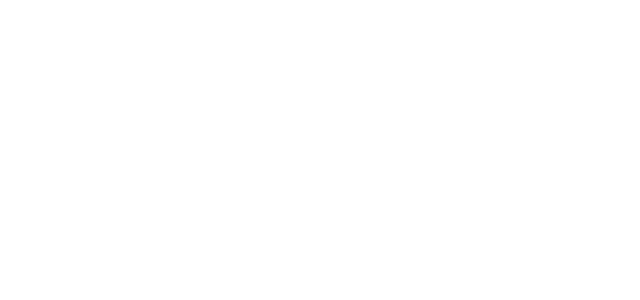
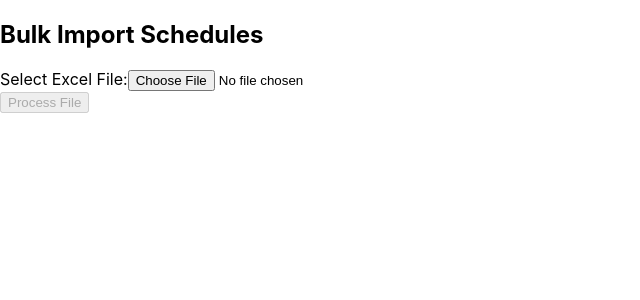
Before and after one commit to onbyz/PAM-App, a React (Create React App) app: page /bulk in a window 1280 px wide. Before the commit this address had no page. Shown: the top 300 px of the page, without its empty margins (0-640 px from the left). Built offline with nearby package versions, Linux system fonts and the light colour scheme.

Commit message:
added bulk add option

```diff
--- a/src/App.js
+++ b/src/App.js
@@ -342,6 +342,7 @@
           {' '}List by Origin Port
         </label>
         <Link to={"/add"} style={{marginLeft:'20px'}} ><button>Add +</button></Link>
+        <Link to={"/bulk"} style={{marginLeft:'20px'}} ><button>Bulk add</button></Link>
       </div>
 
       {/* Filter dropdowns */}
--- /dev/null
+++ b/src/BulkUpload.js
@@ -0,0 +1,118 @@
+import React, { useState } from 'react';
+
+const BulkScheduleUpload = () => {
+    const [file, setFile] = useState(null);
+    const [isLoading, setIsLoading] = useState(false);
+    const [response, setResponse] = useState(null);
+    const [error, setError] = useState(null);
+
+    const handleFileChange = (e) => {
+        const selectedFile = e.target.files[0];
+        setFile(selectedFile);
+        setError(null);
+        setResponse(null);
+    };
+
+    const validateFile = (file) => {
+        if (!file) {
+            setError('Please select a file');
+            return false;
+        }
+
+        const allowedTypes = ['application/vnd.openxmlformats-officedocument.spreadsheetml.sheet', 'application/vnd.ms-excel'];
+        if (!allowedTypes.includes(file.type)) {
+            setError('Please upload only Excel files (.xlsx or .xls)');
+            return false;
+        }
+
+        return true;
+    };
+
+    const handleSubmit = async (e) => {
+        e.preventDefault();
+
+        if (!validateFile(file)) {
+            return;
+        }
+
+        setIsLoading(true);
+        setError(null);
+        setResponse(null);
+
+        const formData = new FormData();
+        formData.append('scheduleFile', file);
+
+        try {
+            const response = await fetch(`${process.env.REACT_APP_BASE_URL}/api/admin/schedule/bulk`, {
+                method: 'POST',
+                body: formData,
+            });
+
+            const data = await response.json();
+
+            if (!response.ok) {
+                throw new Error(data.message || 'Failed to upload schedules');
+            }
+
+            setResponse(data);
+        } catch (err) {
+            setError(err.message || 'Something went wrong');
+        } finally {
+            setIsLoading(false);
+        }
+    };
+
+    return (
+        <div>
+            <h2>Bulk Import Schedules</h2>
+
+            <form onSubmit={handleSubmit}>
+                <div>
+                    <label htmlFor="scheduleFile">Select Excel File:</label>
+                    <input
+                        type="file"
+                        id="scheduleFile"
+                        accept=".xlsx, .xls"
+                        onChange={handleFileChange}
+                    />
+                </div>
+
+                <button type="submit" disabled={isLoading || !file}>
+                    {isLoading ? 'Processing...' : 'Process File'}
+                </button>
+            </form>
+
+            {error && (
+                <div style={{ color: 'red', marginTop: '10px' }}>
+                    Error: {error}
+                </div>
+            )}
+
+            {response && (
+                <div style={{ marginTop: '20px' }}>
+                    <h3>Processing Results:</h3>
+                    <p>Total records processed: {response.data.total}</p>
+                    <p>Created: {response.data.created}</p>
+                    <p>Updated: {response.data.updated}</p>
+                    <p>Failed: {response.data.failed}</p>
+
+                    {response.data.failed > 0 && (
+                        <div>
+                            <h4>Failed Records:</h4>
+                            <ul>
+                                {response.data.errors.map((error, index) => (
+                                    <li key={index}>
+                                        Row data: {JSON.stringify(error.row)}<br />
+                                        Error: {error.error}
+                                    </li>
+                                ))}
+                            </ul>
+                        </div>
+                    )}
+                </div>
+            )}
+        </div>
+    );
+};
+
+export default BulkScheduleUpload;
--- a/src/index.js
+++ b/src/index.js
@@ -5,15 +5,17 @@
 import App from './App';
 import reportWebVitals from './reportWebVitals';
 import ShippingScheduleForm from './BulkEdit';
+import BulkScheduleUpload from './BulkUpload';
 
 const root = ReactDOM.createRoot(document.getElementById('root'));
 root.render(
   <React.StrictMode>
     <Router>
       <Routes>
-        <Route path="/" element={<App />} /> {/* Main App Route */}
-        <Route path="/edit/:id" element={<ShippingScheduleForm />} /> {/* Edit route with ID param */}
-        <Route path="/add" element={<ShippingScheduleForm />} /> {/* Add route with no ID param */}
+        <Route path="/" element={<App />} />
+        <Route path="/edit/:id" element={<ShippingScheduleForm />} />
+        <Route path="/add" element={<ShippingScheduleForm />} />
+        <Route path="/bulk" element={<BulkScheduleUpload  />} />
       </Routes>
     </Router>
   </React.StrictMode>
```
Also changed, not shown: 1 other file (tests, documents, lock files or other folders).
